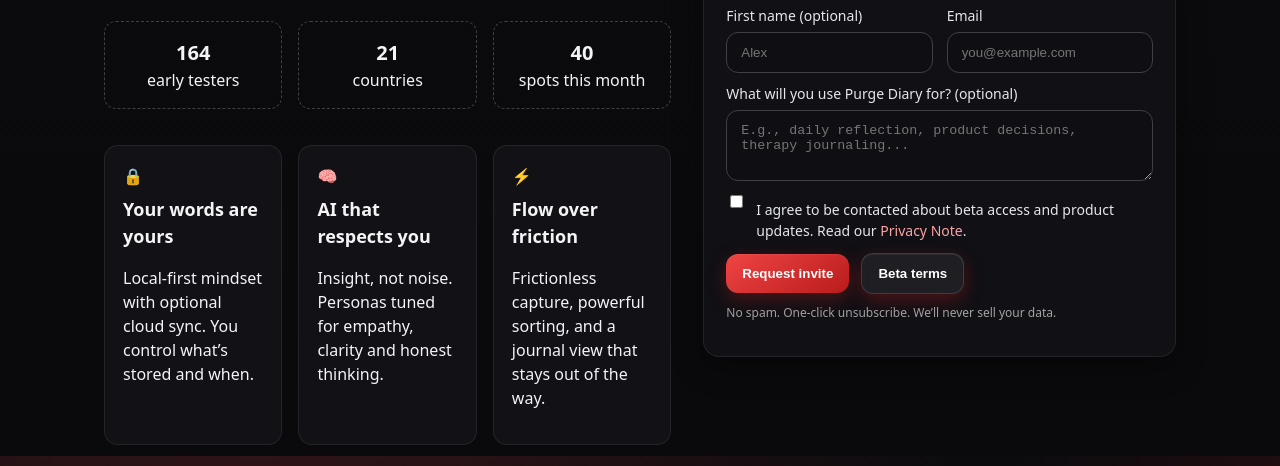
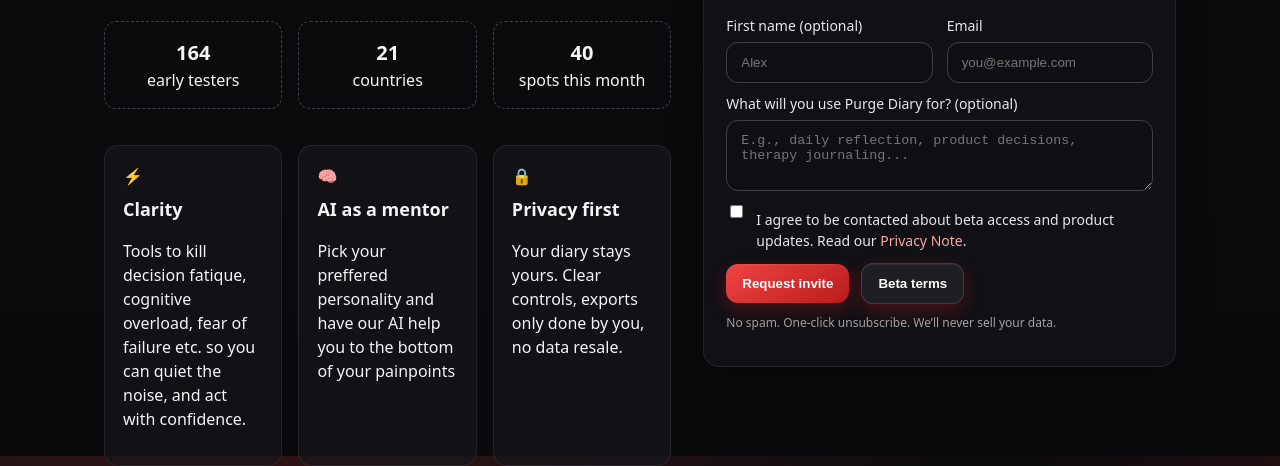
Before and after one commit to ItsssMikey/purge.diary-email-waitlist, a website: page index.html in a window 1280 px wide. Shown: the part 344-810 px from the top of the page. Drawn offline with Linux system fonts and the light colour scheme.

Commit message:
Updated cards with clearer product description

```diff
--- a/index.html
+++ b/index.html
@@ -47,19 +47,19 @@
 
         <div class="features" id="features">
           <div class="feature">
-            <div>🔒</div>
-            <h3>Your words are yours</h3>
-            <p>Local-first mindset with optional cloud sync. You control what’s stored and when.</p>
+            <div>⚡</div>
+            <h3>Clarity</h3>
+            <p>Tools to kill decision fatique, cognitive overload, fear of failure  etc. so you can quiet the noise, and act with confidence.</p>
           </div>
           <div class="feature">
             <div>🧠</div>
-            <h3>AI that respects you</h3>
-            <p>Insight, not noise. Personas tuned for empathy, clarity and honest thinking.</p>
+            <h3>AI as a mentor</h3>
+            <p>Pick your preffered personality and have our AI help you to the bottom of your painpoints </p>
           </div>
           <div class="feature">
-            <div>⚡</div>
-            <h3>Flow over friction</h3>
-            <p>Frictionless capture, powerful sorting, and a journal view that stays out of the way.</p>
+            <div>🔒</div>
+            <h3>Privacy first</h3>
+            <p>Your diary stays yours. Clear controls, exports only done by you, no data resale.</p>
           </div>
         </div>
       </section>
```
